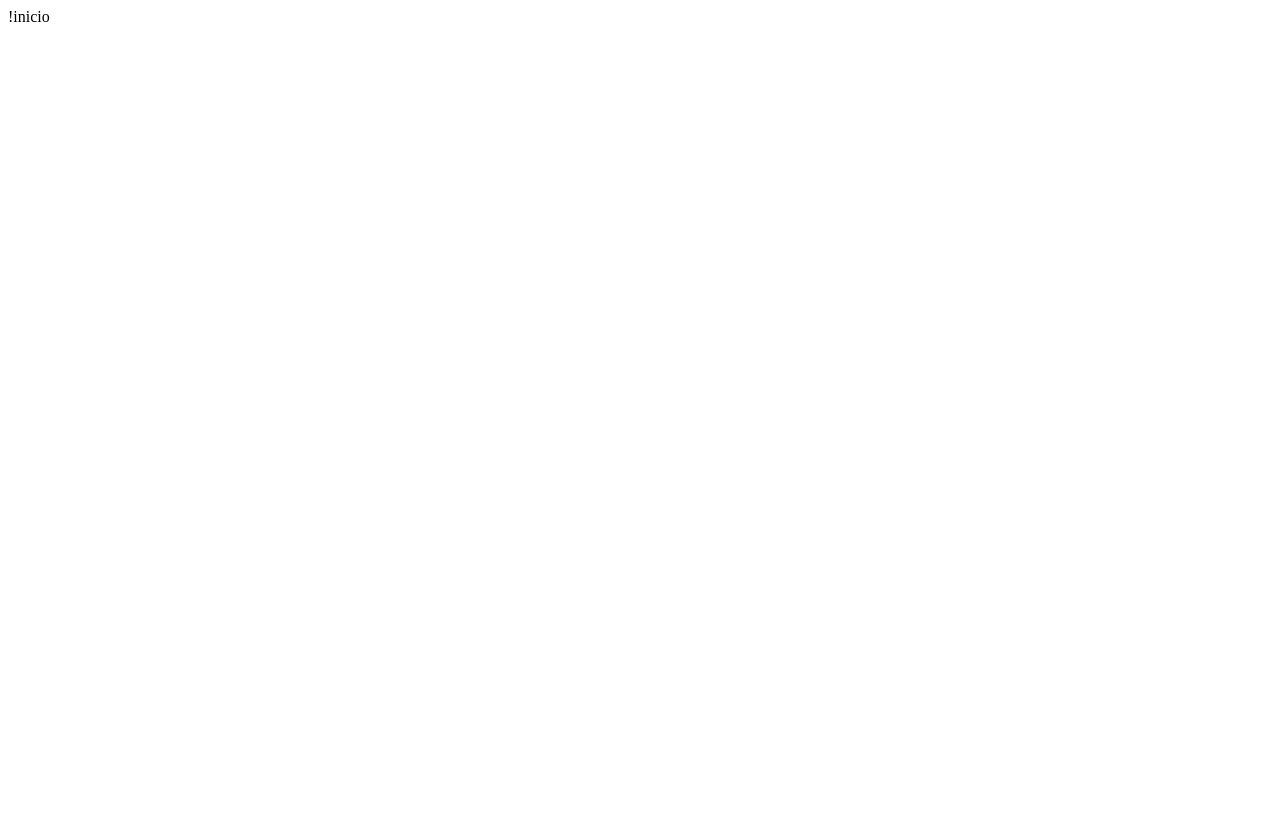
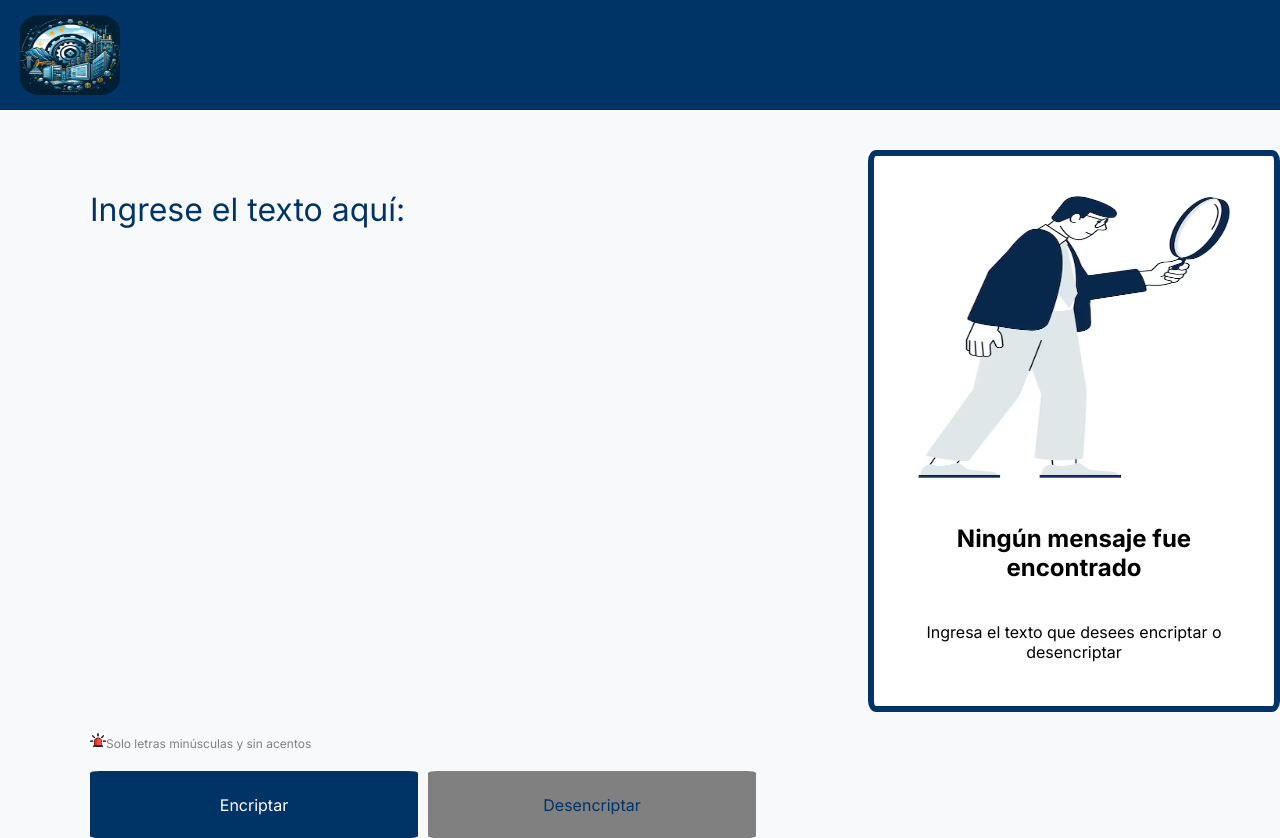
Before and after one commit to alexAlonzo-dev/Encriptador-de-Texto, a plain HTML site: page index.html in a window 1280 px wide. Before the commit the page ends 800 px from the top, so only its background shows below. Drawn offline with Linux system fonts and the light colour scheme.

Commit message:
Version Estable de los Archivos

```diff
--- a/index.html
+++ b/index.html
@@ -1 +1,32 @@
-!inicio
+<!DOCTYPE html>
+<html lang="en">
+<head>
+    <meta charset="UTF-8">
+    <meta name="viewport" content="width=device-width, initial-scale=1.0">
+    <title>Encriptador de Texto</title>
+    <link href="./styles/styles.css" rel="stylesheet">
+</head>
+<body>
+    <header>
+        <img src="./images/logo.jpg" alt="logo de alexDev" class="logo">
+    </header>
+
+    <div class="container">
+        <h1>Ingrese el texto aquí: </h1>
+        <div class="resultado">
+            <img src="./images/buscando.avif" alt="buscando" class="imagen_buscando">
+            <p class="texto_uno">Ningún mensaje fue <br>encontrado</p>
+            <p class="texto_dos">Ingresa el texto que desees encriptar o <br>desencriptar</p>
+        </div>
+    </div>
+
+    <p class="advice_texto">
+        <img src="./images/advice.png" alt="advice" class="imagen_advice">Solo letras minúsculas y sin acentos
+    </p>
+
+    <div class="botones-container">
+        <button class="botones" style="background-color: #003366; color:white;">Encriptar</button>
+        <button class="botones" style="background-color: gray; color:#003366;">Desencriptar</button>
+    </div>
+</body>
+</html>
--- /dev/null
+++ b/styles/styles.css
@@ -0,0 +1,328 @@
+/*@import url('https://fonts.googleapis.com/css2?family=Inter:wght@100..900&display=swap');
+
+body{
+    margin: 0;
+    padding: 0;
+}
+
+h1{
+    font-family: "Inter", sans-serif;
+    font-optical-sizing: auto;
+    font-weight: 400;
+    font-style: normal;
+    font-variation-settings:"slnt" 0;
+    font-size: 32px;
+    color: #003366;
+    margin-left: 90px;
+    margin-top: 40px;
+}
+
+.logo{
+    height: 80px;
+    width: 100px;
+    padding: 1%;
+    border-radius: 20%;
+}
+
+header{
+    background-color: #003366;
+    margin: 0;
+    padding: 0;
+    height: 110px;
+}
+
+.botones{
+    background-color: #66CCFF;
+    width: 328px;
+    height: 67px;
+
+    margin-left: 90px;
+    margin-top: 22px;
+
+    font-family: "Inter", sans-serif;
+    font-optical-sizing: auto;
+    font-weight: 400;
+    font-style: normal;
+    font-variation-settings:"slnt" 0;
+    font-size: 16px;
+    color: gray;
+}
+
+.imagen_advice{
+    width: 16px;
+    height: 16px;
+}
+
+.resultado{
+    display: grid;
+    float: right;
+    width: 400px;
+    height: 944px;
+    border-radius: 2%;
+    border: 6px solid #003366;
+    justify-content: center;
+    align-items: center;
+    text-align: center;
+    place-content: center;
+    margin-right: 35px;
+    z-index: 3;
+}
+
+.texto_uno{
+    font-family: "Inter", sans-serif;
+    font-optical-sizing: 10;
+    font-weight: 700;
+    font-style: normal;
+    font-variation-settings:"slnt" 0;
+    font-size: 24px;
+    margin-top: 35px;
+}
+
+.texto_dos{
+    font-family: "Inter", sans-serif;
+    font-optical-sizing: auto;
+    font-weight: 400;
+    font-style: normal;
+    font-variation-settings:"slnt" 0;
+    font-size: 16px;
+}
+
+.imagen_buscando{
+    width: 336px;
+    height: 304px;
+}
+
+.advice_texto{
+    font-family: "Inter", sans-serif;
+    font-optical-sizing: auto;
+    font-weight: 400;
+    font-style: normal;
+    font-variation-settings:"slnt" 0;
+    font-size: 12px;
+    color: gray;
+
+    margin-left: 90px;
+    margin-top: 350px;
+}
+*/
+/*
+@import url('https://fonts.googleapis.com/css2?family=Inter:wght@100..900&display=swap');
+
+body {
+    margin: 0;
+    padding: 0;
+}
+
+h1 {
+    font-family: "Inter", sans-serif;
+    font-optical-sizing: auto;
+    font-weight: 400;
+    font-style: normal;
+    font-variation-settings: "slnt" 0;
+    font-size: 32px;
+    color: #003366;
+    margin-left: 90px;
+    margin-top: 40px;
+}
+
+.logo {
+    height: 80px;
+    width: 100px;
+    padding: 1%;
+    border-radius: 20%;
+}
+
+header {
+    background-color: #003366;
+    margin: 0;
+    padding: 0;
+    height: 110px;
+    display: flex;
+    align-items: center;
+    padding-left: 20px;
+}
+
+.container {
+    display: flex;
+    align-items: center;
+    margin-top: 40px;
+}
+
+.botones {
+    background-color: #66CCFF;
+    width: 328px;
+    height: 67px;
+    margin-left: 90px;
+    margin-top: 22px;
+    font-family: "Inter", sans-serif;
+    font-optical-sizing: auto;
+    font-weight: 400;
+    font-style: normal;
+    font-variation-settings: "slnt" 0;
+    font-size: 16px;
+    color: gray;
+    float: left;
+    border-radius: 3%;
+    border: none;
+}
+
+.imagen_advice {
+    width: 16px;
+    height: 16px;
+}
+
+.resultado {
+    width: 400px;
+    height: 944px;
+    border-radius: 2%;
+    border: 6px solid #003366;
+    display: flex;
+    flex-direction: column;
+    justify-content: center;
+    align-items: center;
+    text-align: center;
+    margin-left: auto;
+    margin-right: 35px;
+}
+
+.texto_uno {
+    font-family: "Inter", sans-serif;
+    font-optical-sizing: 10;
+    font-weight: 700;
+    font-style: normal;
+    font-variation-settings: "slnt" 0;
+    font-size: 24px;
+    margin-top: 35px;
+}
+
+.texto_dos {
+    font-family: "Inter", sans-serif;
+    font-optical-sizing: auto;
+    font-weight: 400;
+    font-style: normal;
+    font-variation-settings: "slnt" 0;
+    font-size: 16px;
+}
+
+.imagen_buscando {
+    width: 336px;
+    height: 304px;
+}
+
+.advice_texto {
+    font-family: "Inter", sans-serif;
+    font-optical-sizing: auto;
+    font-weight: 400;
+    font-style: normal;
+    font-variation-settings: "slnt" 0;
+    font-size: 12px;
+    color: gray;
+    margin-left: 90px;
+    margin-top: 20px;
+}*/
+
+@import url('https://fonts.googleapis.com/css2?family=Inter:wght@100..900&display=swap');
+
+body {
+    margin: 0;
+    padding: 0;
+    background-color: #f8f9fa;
+}
+
+header {
+    background-color: #003366;
+    height: 110px;
+    display: flex;
+    align-items: center;
+    padding-left: 20px;
+}
+
+.logo {
+    height: 80px;
+    width: 100px;
+    border-radius: 20%;
+}
+
+.container {
+    display: flex;
+    align-items: flex-start;
+    margin-top: 40px;
+    width: 100%;
+    max-width: 1200px;
+    margin-left: 90px;  /* Adjusted margin */
+}
+
+h1 {
+    font-family: "Inter", sans-serif;
+    font-weight: 400;
+    font-size: 32px;
+    color: #003366;
+    margin-top: 40px;
+}
+
+.resultado {
+    width: 400px;
+    height: 550px;
+    border-radius: 2%;
+    border: 6px solid #003366;
+    display: flex;
+    flex-direction: column;
+    justify-content: center;
+    align-items: center;
+    text-align: center;
+    margin-left: auto;
+    margin-right: 10px;
+    background-color: white;
+}
+
+.texto_uno {
+    font-family: "Inter", sans-serif;
+    font-weight: 700;
+    font-size: 24px;
+    margin-top: 35px;
+}
+
+.texto_dos {
+    font-family: "Inter", sans-serif;
+    font-weight: 400;
+    font-size: 16px;
+}
+
+.imagen_buscando {
+    width: 336px;
+    height: 304px;
+}
+
+.advice_texto {
+    font-family: "Inter", sans-serif;
+    font-weight: 400;
+    font-size: 12px;
+    color: gray;
+    margin-top: 20px;
+    margin-left: 90px;
+    text-align: left;
+}
+
+.imagen_advice {
+    width: 16px;
+    height: 16px;
+}
+
+.botones-container {
+    display: flex;
+    justify-content: flex-start;
+    margin-left: 90px;
+    margin-top: 20px;
+    gap: 10px; /* Adds space between the buttons */
+}
+
+.botones {
+    width: 328px;
+    height: 67px;
+    font-family: "Inter", sans-serif;
+    font-weight: 400;
+    font-size: 16px;
+    color: gray;
+    border-radius: 3%;
+    border: none;
+}
```
Also changed, not shown: images/advice.png (added), images/buscando.avif (added), images/logo.jpg (added), index.js (added).
